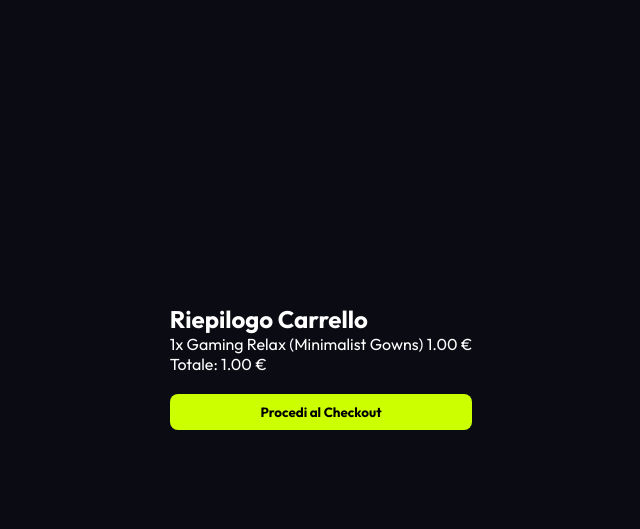
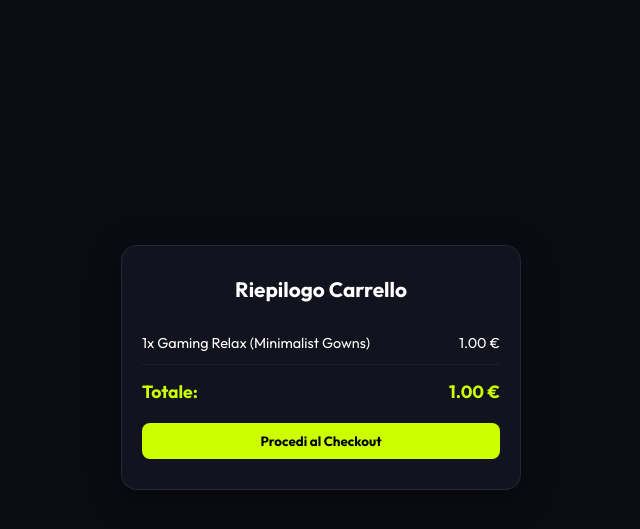
Before and after one commit to LorenzoImpa07/Gaming-Relax-Site., a PHP site: page /carrello.html in a window 1280 px wide. Shown: the part 66-595 px from the top of the page, without its empty margins (319-959 px from the left). Run offline with PHP 8.4, Linux system fonts and the light colour scheme.

Commit message:
Add styles for page layout and cart components
Added styles for page title, products grid, about container, cart box, and cart items.

```diff
--- a/style.css
+++ b/style.css
@@ -212,6 +212,60 @@ body {
     text-decoration: none;
     transition: transform 0.2s, box-shadow 0.2s;
 }
+.page-title {
+    font-size: 1.8rem;
+    margin-bottom: 20px;
+    color: #ccff00;
+    text-align: center;
+}
+
+.products-grid {
+    display: flex;
+    flex-direction: column;
+    gap: 20px;
+    width: 100%;
+    max-width: 400px;
+}
+
+.about-container, .cart-box {
+    background-color: #131320;
+    border: 1px solid rgba(255, 255, 255, 0.08);
+    border-radius: 16px;
+    padding: 30px 20px;
+    width: 100%;
+    max-width: 400px;
+    box-shadow: 0 8px 32px rgba(0, 0, 0, 0.4);
+}
+
+.about-text {
+    font-size: 0.95rem;
+    color: #ccc;
+    line-height: 1.6;
+    text-align: center;
+}
+
+.cart-title {
+    font-size: 1.3rem;
+    margin-bottom: 20px;
+    text-align: center;
+}
+
+.cart-item {
+    display: flex;
+    justify-content: space-between;
+    padding: 12px 0;
+    border-bottom: 1px solid rgba(255, 255, 255, 0.05);
+    font-size: 0.9rem;
+}
+
+.cart-total {
+    display: flex;
+    justify-content: space-between;
+    padding-top: 15px;
+    font-weight: 700;
+    font-size: 1.1rem;
+    color: #ccff00;
+}
 
 .btn-buy:hover {
     transform: scale(1.05);
```
